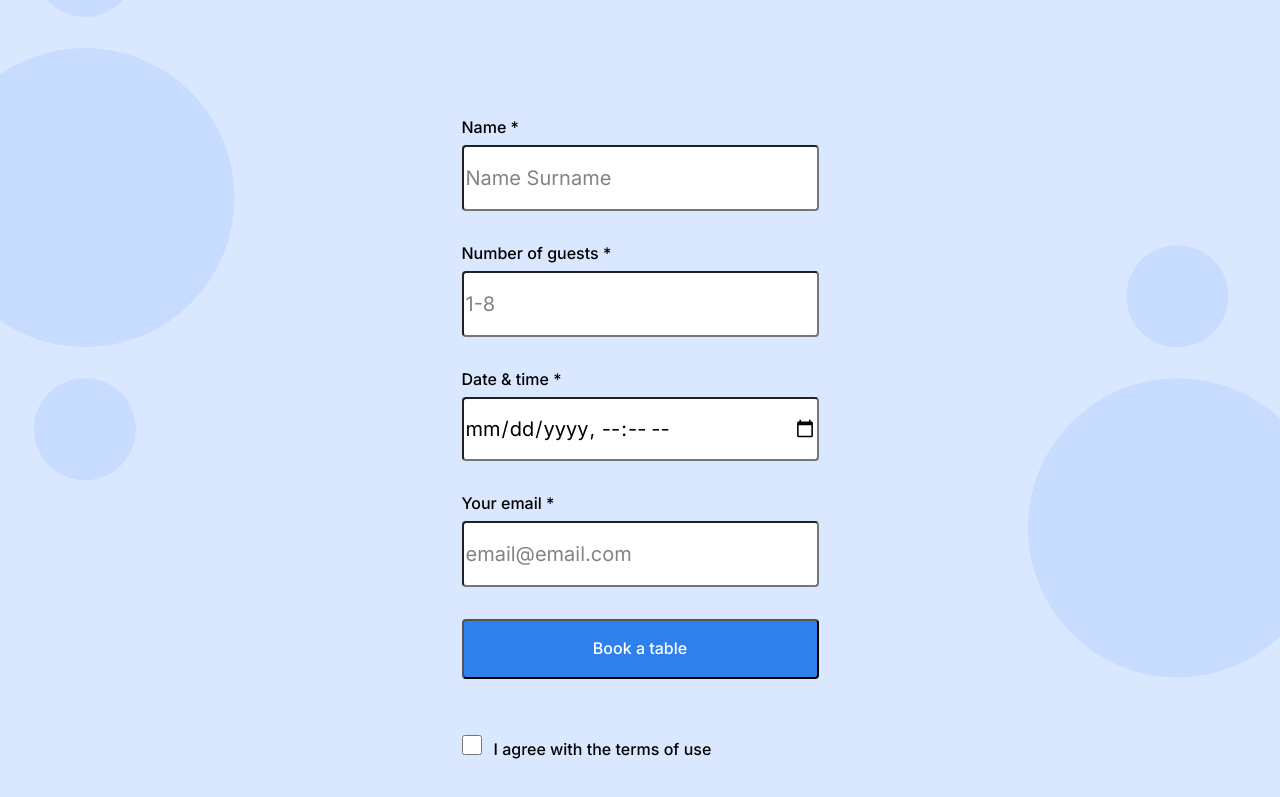
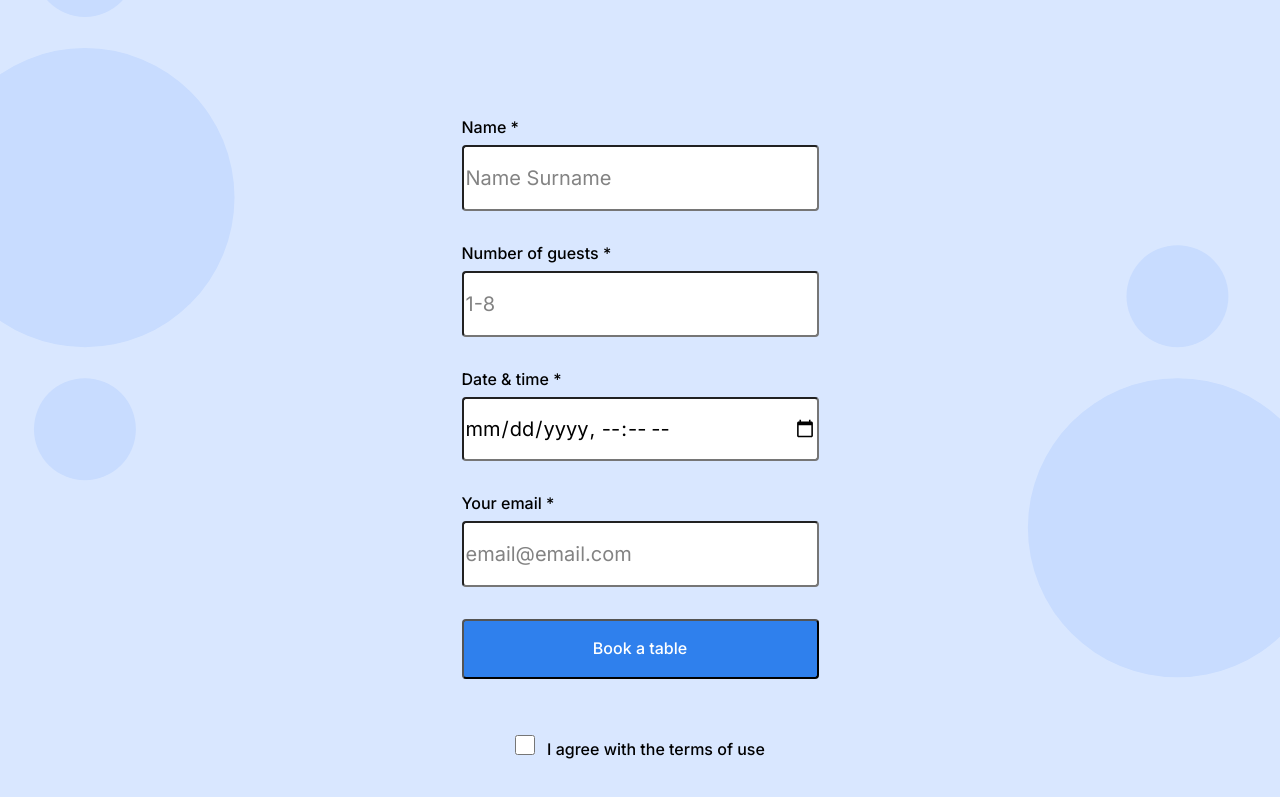
Before and after one commit to JoeyPsychs/se_project_coffeeshop, a plain HTML site: page index.html in a window 1280 px wide. Shown: the part 1926-2723 px from the top of the page. Drawn offline with Linux system fonts and the light colour scheme.

Commit message:
centered checkbox

```diff
--- a/index.html
+++ b/index.html
@@ -110,7 +110,7 @@
           placeholder="email@email.com"
           required>
           <button class="form__button" type="submit">Book a table</button>
-          <label class="form__label" for="terms">
+          <label class="form__label form__label-checkbox" for="terms">
             <input class="form__input form__input-checkbox"
             type="checkbox"
             name="terms"
--- a/pages/index.css
+++ b/pages/index.css
@@ -224,6 +224,10 @@
   transition: smooth;
 }
 
+.form__label-checkbox {
+  align-self: center;
+}
+
 .form__input-checkbox {
   border-radius: 2px;
   background-color: #2F80ED;
@@ -231,5 +235,4 @@
   margin: 24px 12px 0 0;
   height: 20px;
   width: 20px;
-  align-items: center;
 }
```
